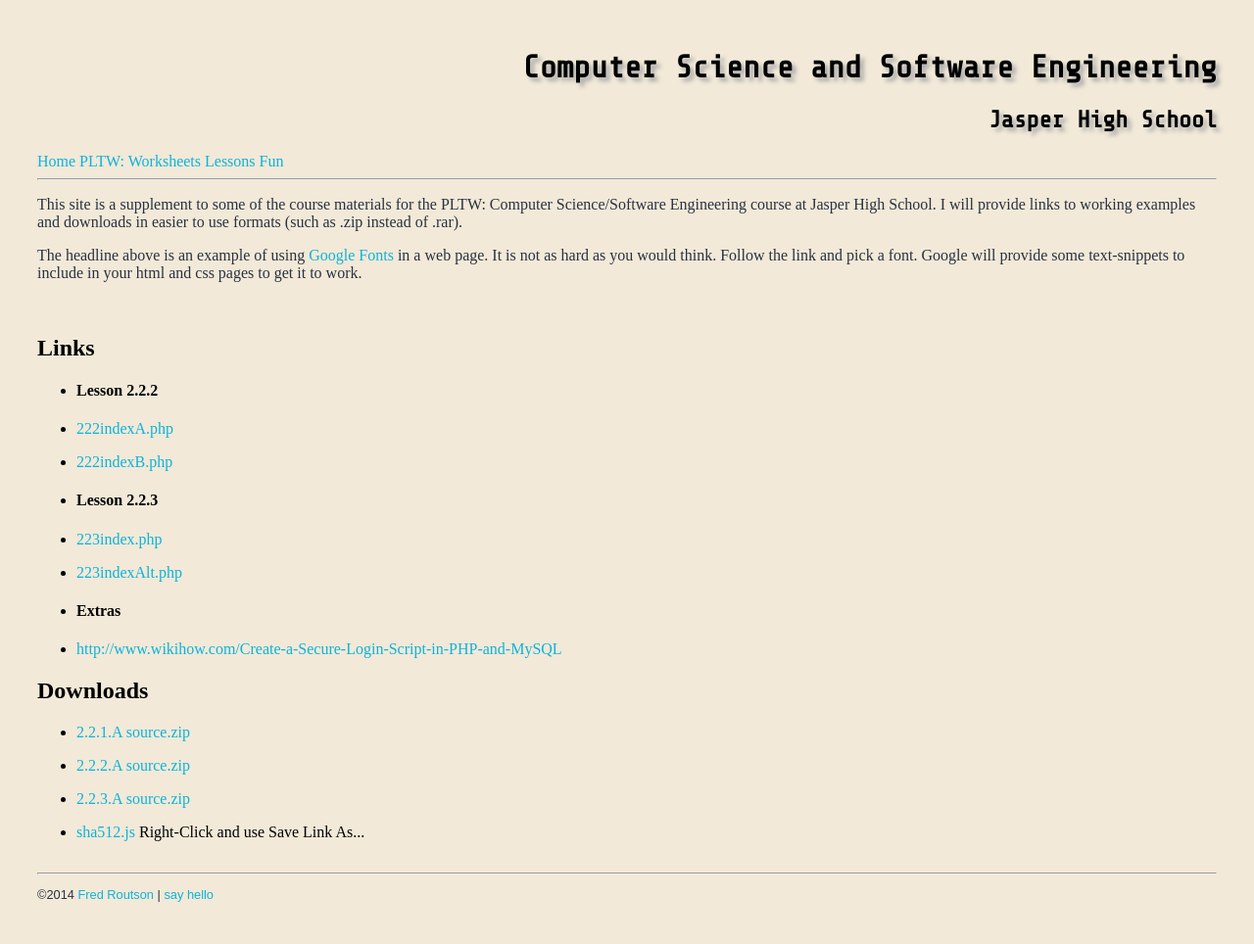
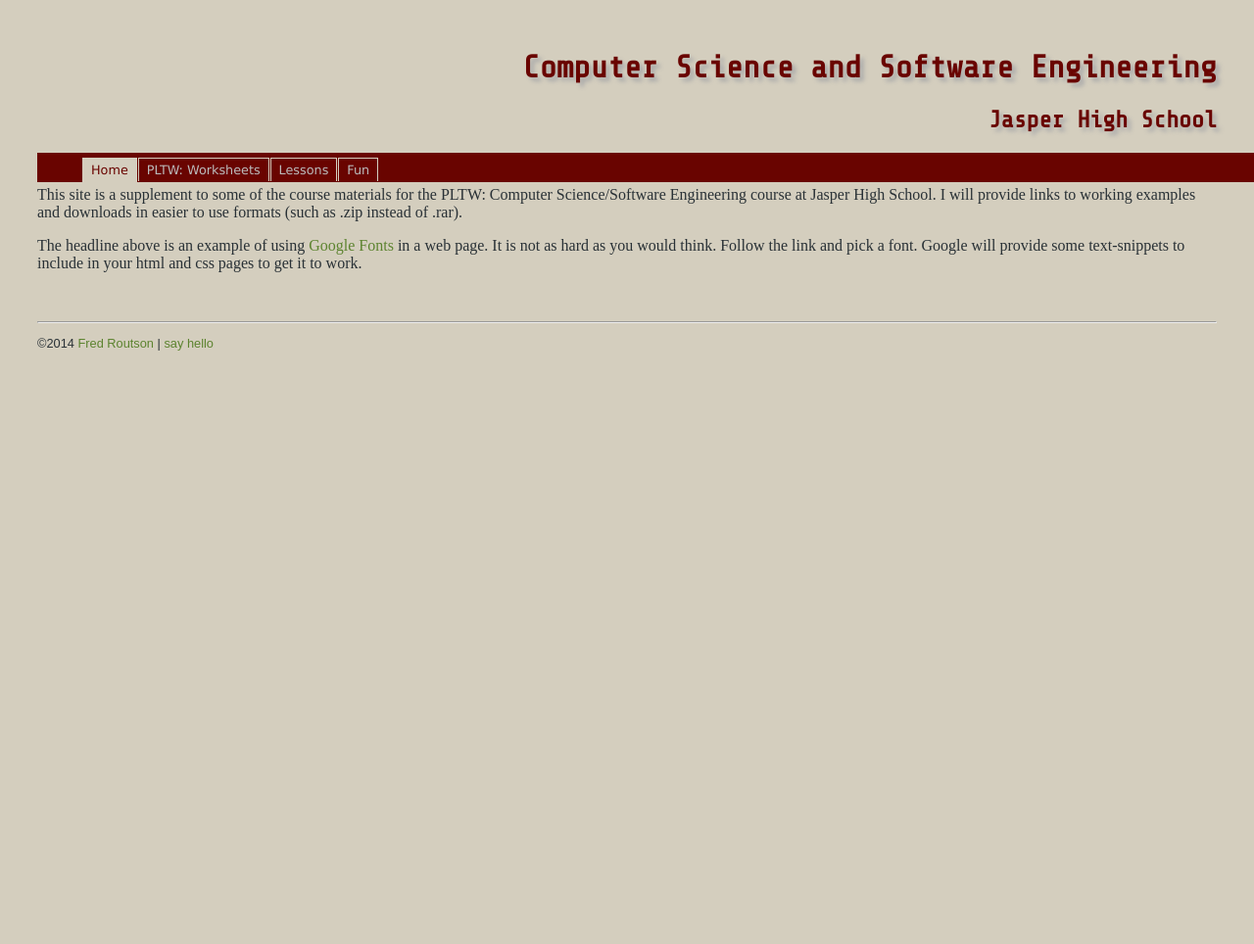
Before and after one commit to hildenbrand31/JHS_CSE, a PHP site: page / in a window 1280 px wide. Shown: the whole page at 98% size. After the commit the page ends 358 px from the top, so only its background shows below. Run offline with PHP 8.4, Linux system fonts and the light colour scheme.

Commit message:
Added CSS style to navigation links

```diff
--- a/css/main.css
+++ b/css/main.css
@@ -1,5 +1,5 @@
 html {
-	background-color: #F2E9D8;
+	background-color: #D4CEBE;
 	margin: 30px;
 }
 
@@ -7,15 +7,16 @@ html {
 	font-family: 'Share Tech Mono';
 	text-align: right;
 	text-shadow: 4px 4px 4px #aaa;
+	color: #690400;
 }
 
 p {
-	color: #2A3140;
+	color: #293136;
 }
 
 a {
 	text-decoration: none;
-	color: #0DB3D9;
+	color: #5C832F;
 }
 
 footer {
@@ -23,3 +24,30 @@ footer {
 	font-size: 80%;
 	padding-top: 10px
 }
+
+nav {
+	float: left;
+	width: 100%;
+	margin: 0;
+	padding: 5px 0 0 46px;
+	background: #690400;
+}
+nav a:link, a:visited {
+	float: left;
+	display: block;
+	text-decoration: none;
+	color: #bbb;
+	margin: 0 1px 0 0;
+	padding: 4px 8px;
+	border: 1px solid #D4CEBE;
+	border-bottom: none;
+	background: #690400;
+	font-size: 80%;
+	font-family: "Lucida Grande", sans-serif;
+}
+
+nav a:hover, body#home #n-home, body#projects #n-projects, body#lessons #n-lessons, body#fun #n-fun {
+	color: #690400;
+	padding-bottom: 5px;
+	background: #D4CEBE;
+}
--- a/index.html
+++ b/index.html
@@ -3,44 +3,26 @@
 <head>
  <meta charset="UTF-8" />
  <title>CSE @ JHS</title>
- <link rel="stylesheet" href="./css/main.css" title="main">
+ <link rel="stylesheet" href="/css/main.css" title="main">
  <link href='http://fonts.googleapis.com/css?family=Share+Tech+Mono' rel='stylesheet' type='text/css' title="main">
- <link rel="alternate stylesheet" href="./css/nostyle.css" title="nostyle">
+ <link rel="alternate stylesheet" href="/css/nostyle.css" title="nostyle">
 </head>
-<body>
+<body id="home">
  <div class="headline">
  <h1>Computer Science and Software Engineering</h1>
  <h2>Jasper High School</h2>
  </div>
  <nav>
-   <a href="index.html">Home</a>
-   <a href="projects.html">PLTW: Worksheets</a>
-   <a href="lessons.html">Lessons</a>
-   <a href="./fun/index.html">Fun</a>
+   <a id="n-home" href="/">Home</a>
+   <a id="n-projects" href="/projects.html">PLTW: Worksheets</a>
+   <a id="n-lessons" href="/lessons.html">Lessons</a>
+   <a id="n-fun" href="/fun/index.html">Fun</a>
  </nav>
- <hr />
+ <br />
  <p>This site is a supplement to some of the course materials for the PLTW: Computer Science/Software Engineering course at Jasper High School.  I will provide links to working examples and downloads in easier to use formats (such as .zip instead of .rar).</p>
  <p>The headline above is an example of using <a href="http://www.google.com/fonts">Google Fonts</a> in a web page. It is not as hard as you would think.  Follow the link and pick a font. Google will provide some text-snippets to include in your html and css pages to get it to work.</p>
  <br />
- <h2>Links</h2>
- <ul>
- <li><h4>Lesson 2.2.2</h4>																	</li>
- <li><p><a href="http://jasperhs.pltwcs.org/routso1/222indexA.php">222indexA.php</a></p>	</li>
- <li><p><a href="http://jasperhs.pltwcs.org/routso1/222indexB.php">222indexB.php</a></p>	</li>
- <li><h4>Lesson 2.2.3</h4>																	</li>
- <li><p><a href="http://jasperhs.pltwcs.org/routso1/223index.php">223index.php</a></p>		</li>
- <li><p><a href="http://jasperhs.pltwcs.org/routso1/223indexAlt.php">223indexAlt.php</a></p></li>
- <li><h4>Extras</h4></li>
- <li><a href="http://www.wikihow.com/Create-a-Secure-Login-Script-in-PHP-and-MySQL">
-     http://www.wikihow.com/Create-a-Secure-Login-Script-in-PHP-and-MySQL</a></li>
- </ul>
- <h2>Downloads</h2>
- <ul>
- <li><p><a href="2.2.1.Asource.zip">2.2.1.A source.zip</a></p>								</li>
- <li><p><a href="2.2.2.A%20source.zip">2.2.2.A source.zip</a></p>							</li>
- <li><p><a href="2.2.3.A%20source.zip">2.2.3.A source.zip</a></p>							</li>
- <li><a href="./phpSecureLogin/js/sha512.js">sha512.js</a> Right-Click and use Save Link As...</li>
- </ul>
+
  <footer>
   <hr />
   <p>&copy;2014 <a href="www.froutson.com" target="_blank">Fred Routson</a> | <a href="mailto:froutson@gjcs.k12.in.us">say hello</a></p>
```
Also changed, not shown: fun/index.html (+9 -7 lines), lessons.html (+8 -7 lines), projects.html (+9 -9 lines).
